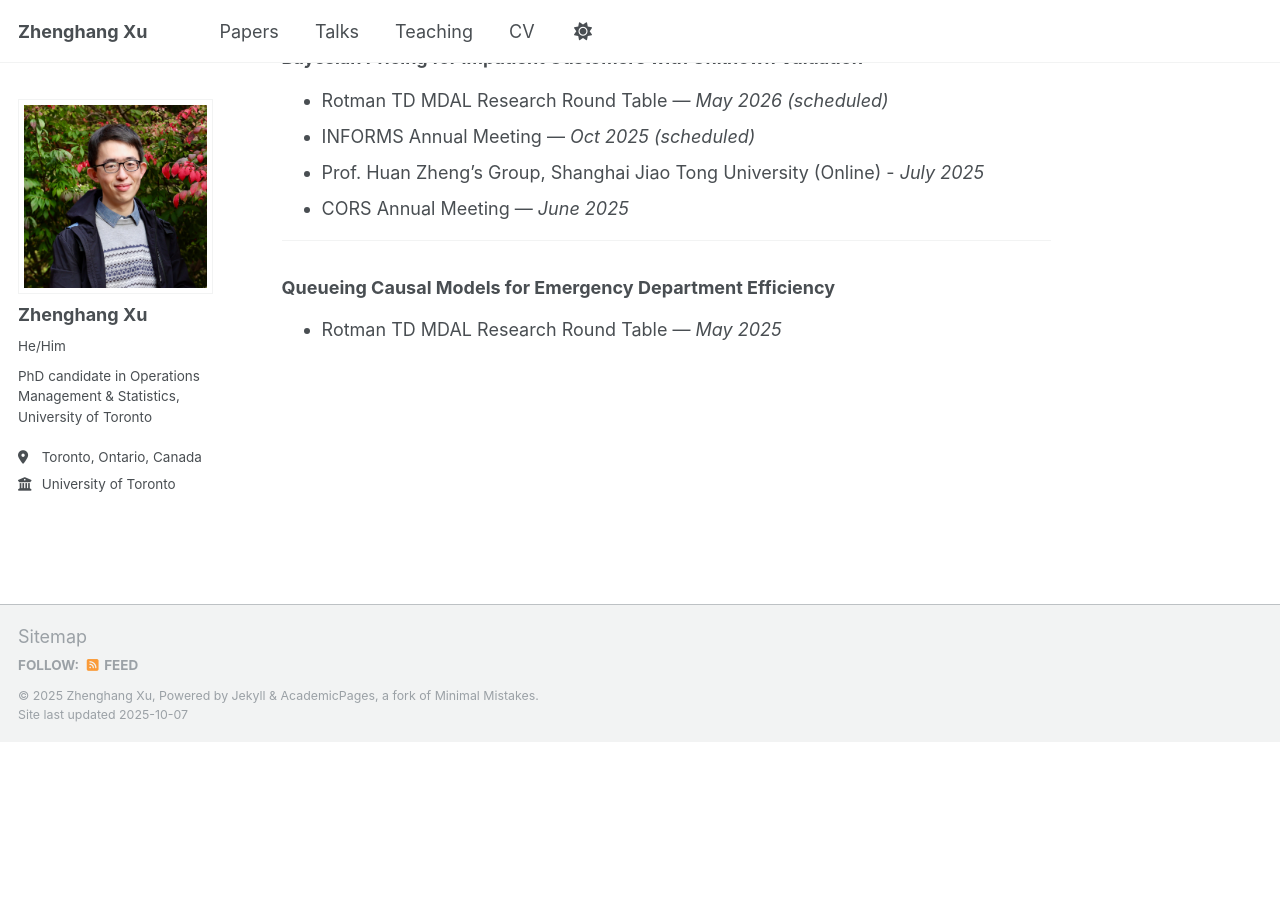
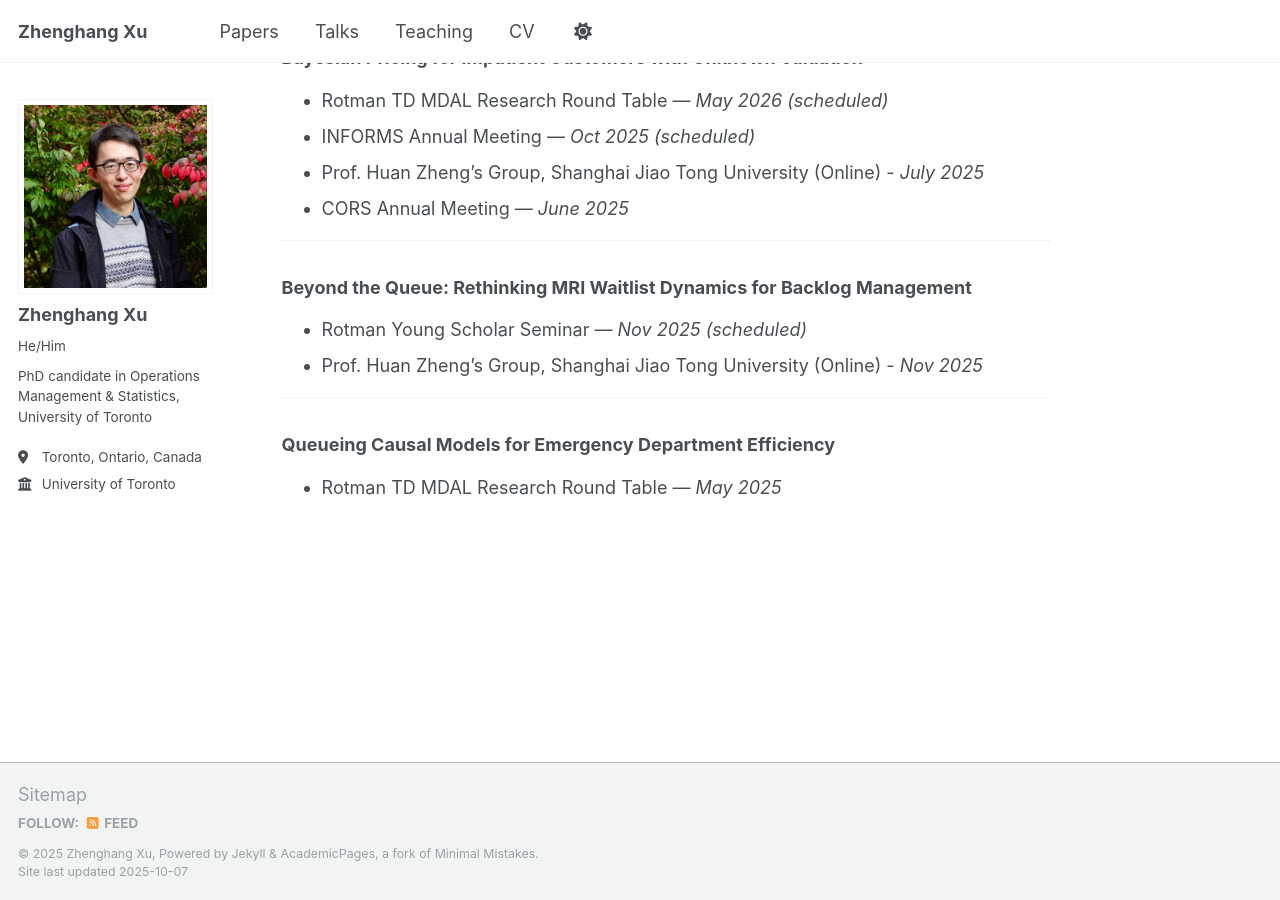
Before and after one commit to zhenghangxu-baymax/zhenghangxu-baymax.github.io, a Jekyll site: the page built from _pages/talks.md, in a window 1280 px wide and 900 px high, scrolled down 1670 px. Built offline with Jekyll 4.4.1, drawn with Linux system fonts in a browser that asks for light colours; before the commit the page ends 2413 px from its top, so only the background shows below that.

Commit message:
Update talks.md

```diff
--- a/_pages/talks.md
+++ b/_pages/talks.md
@@ -42,7 +42,6 @@ permalink: /talks/
   - CORS Annual Meeting — *June 2023*
 
 
-
 ---
 
 ### Bayesian Pricing for Impatient Customers with Unknown Valuation
@@ -54,6 +53,13 @@ permalink: /talks/
 
 ---
 
+### Beyond the Queue: Rethinking MRI Waitlist Dynamics for Backlog Management
+
+- Rotman Young Scholar Seminar — *Nov 2025 (scheduled)*
+- Prof. Huan Zheng's Group, Shanghai Jiao Tong University (Online) - *Nov 2025*
+
+---
+
 ### Queueing Causal Models for Emergency Department Efficiency
 
 - Rotman TD MDAL Research Round Table — *May 2025*
```
